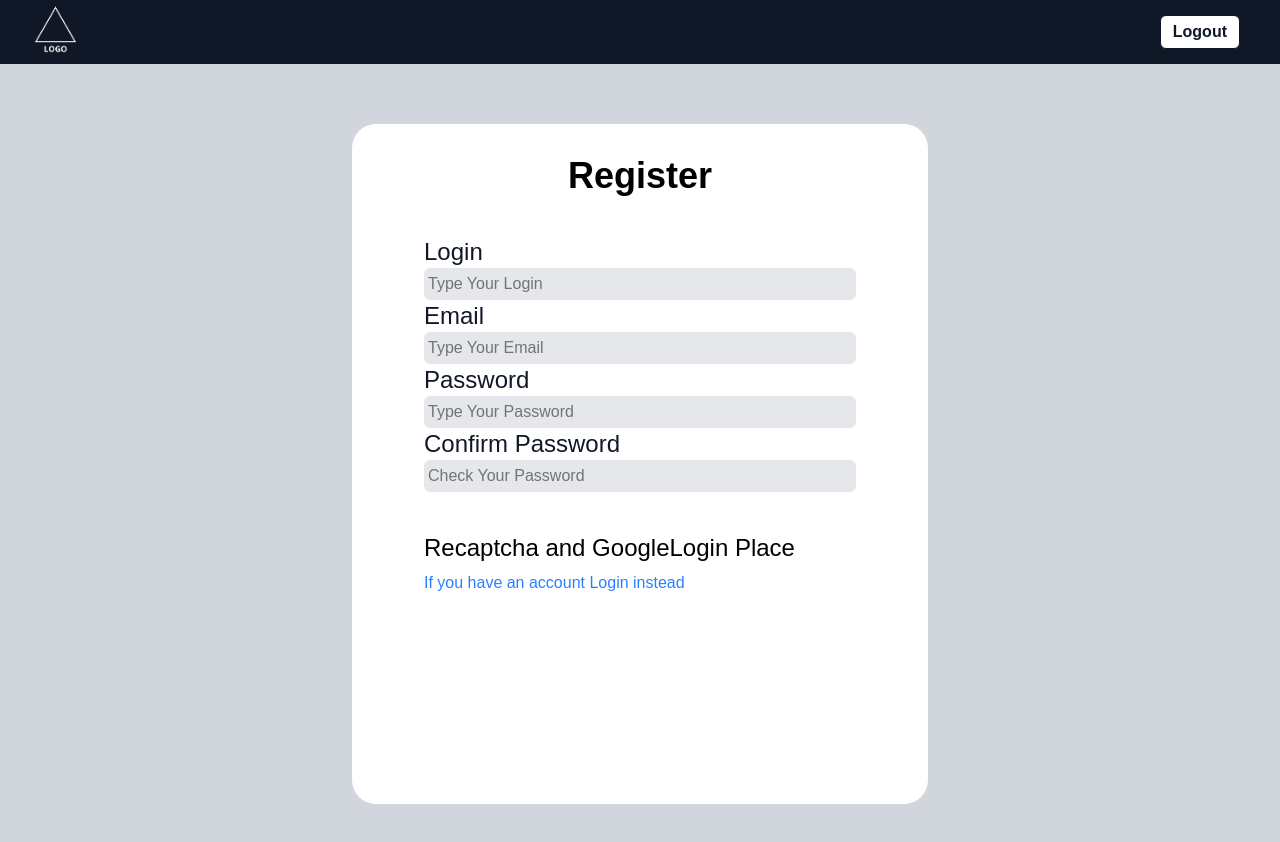
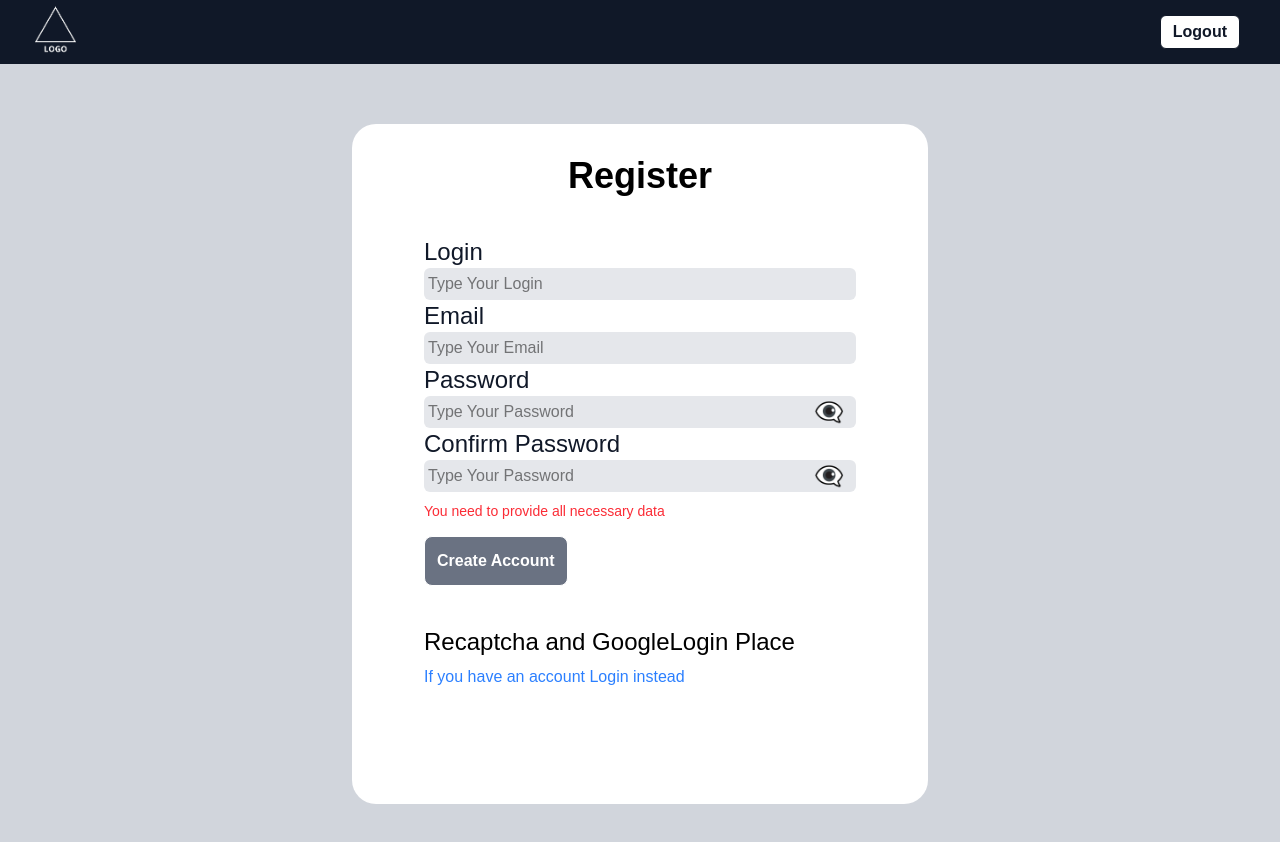
Before and after one commit to Mug56-sys/real-world-apps, a React (Vite) app in the folder Dashboard-with-Auth0/dashboard-with-auth0/: page /register in a window 1280 px wide. Shown: the top 842 px of the page. Built offline with nearby package versions, Linux system fonts and the light colour scheme.

Commit message:
Applying Firebase register capabilities to Register.tsx

```diff
--- a/Dashboard-with-Auth0/dashboard-with-auth0/src/assets/Firebase.ts
+++ b/Dashboard-with-Auth0/dashboard-with-auth0/src/assets/Firebase.ts
@@ -1,11 +1,8 @@
-// Import the functions you need from the SDKs you need
 import { initializeApp } from "firebase/app";
-import { getAnalytics } from "firebase/analytics";
-// TODO: Add SDKs for Firebase products that you want to use
-// https://firebase.google.com/docs/web/setup#available-libraries
+//import { getAnalytics } from "firebase/analytics";
+import {getAuth} from 'firebase/auth'
 
-// Your web app's Firebase configuration
-// For Firebase JS SDK v7.20.0 and later, measurementId is optional
+
 const firebaseConfig = {
   apiKey: "AIzaSyD_w5R33S9DtbXGZ4bu5nESH439UE1PfJI",
   authDomain: "dashboard-with-auth0.firebaseapp.com",
@@ -16,6 +13,6 @@ const firebaseConfig = {
   measurementId: "G-VZXWDRRSHP"
 };
 
-// Initialize Firebase
 const app = initializeApp(firebaseConfig);
-const analytics = getAnalytics(app);
+export const auth=getAuth(app)
+//const analytics = getAnalytics(app);
--- a/Dashboard-with-Auth0/dashboard-with-auth0/src/pages/Login.tsx
+++ b/Dashboard-with-Auth0/dashboard-with-auth0/src/pages/Login.tsx
@@ -1,6 +1,7 @@
 import { useState } from "react";
 import Nav from "../components/Nav";
 import { Link } from "react-router-dom";
+
 
 export default function Login() {
   const [loginChoice,SetLoginChoice]=useState('Email')
--- a/Dashboard-with-Auth0/dashboard-with-auth0/src/pages/Register.tsx
+++ b/Dashboard-with-Auth0/dashboard-with-auth0/src/pages/Register.tsx
@@ -1,7 +1,34 @@
 import Nav from "../components/Nav";
 import { Link } from "react-router-dom";
+import {auth} from '../assets/Firebase'
+import { createUserWithEmailAndPassword,sendEmailVerification } from "firebase/auth";
+import { useState } from "react";
+
 
 export default function Register() {
+  const [login,SetLogin]=useState('')
+  const [email,SetEmail]=useState('')
+  const [passwordCheck,SetPasswordCheck]=useState('')
+  const [password,SetPassword]=useState('')
+  const [showPassword,setShowPassword]=useState(false);
+  const [showPasswordCheck,setShowPasswordCheck]=useState(false);
+  const register=async()=>{
+    if(!login || !email || !passwordCheck || !password) return;
+    if(password!==passwordCheck)return;
+    if(password.length<8)return;
+    if(!email.includes('@') ) return;
+    try{
+      const userData=await createUserWithEmailAndPassword(auth,email,password)
+      await sendEmailVerification(userData.user)
+    }catch(e:unknown){
+      if(e instanceof Error){
+        alert(e.message)
+      }else{
+        alert('unexpected error')
+      }
+
+    }
+  }
   return (
     <>
       <Nav loginstatus="Logout" />
@@ -10,18 +37,42 @@ export default function Register() {
           <p className="text-4xl mt-8 font-bold">Register</p>
           <div>
             <div className=" w-[75%] mt-10 h-[500px] justify-self-center text-left text-2xl flex-row">
-              <form>
+              <form id='RegisterForm'>
               <span className="text-gray-900">Login </span>
-              <input className="text-base hover:text-black bg-gray-200 rounded-md p-1 flex w-full" type="text" placeholder="Type Your Login" />
+              <input className="text-base hover:text-black bg-gray-200 rounded-md p-1 flex w-full" type="text" placeholder="Type Your Login" value={login} onChange={(e)=>{SetLogin(e.target.value)}} />
               <span className="text-gray-900">Email </span>
-              <input className="text-base hover:text-black bg-gray-200 rounded-md p-1 flex w-full" type="password" placeholder="Type Your Email" />
+             {!email.includes('@') && email!=='' ? <span className="text-red-500 text-sm py-1">Provide real email</span>: null}
+              <input className="text-base hover:text-black bg-gray-200 rounded-md p-1 flex w-full" type="password" placeholder="Type Your Email" value={email} onChange={(e)=>{SetEmail(e.target.value)}}/>
+              {}
               <span className="text-gray-900">Password </span>
-              <input className="text-base hover:text-black bg-gray-200 rounded-md p-1 flex w-full" type="password" placeholder="Type Your Password" />
+               <div className="relative">
+              <input className="text-base hover:text-black bg-gray-200 rounded-md p-1 flex w-full pr-10"  type={showPassword ? 'text' :'password'} placeholder="Type Your Password" value={password} onChange={(e)=>{SetPassword(e.target.value);
+                setShowPassword(false);
+                setShowPasswordCheck(false);
+              }}/>
+              <button onClick={()=>setShowPassword(!showPassword)} type="button"
+              className="absolute inset-y-0 right-0 px-3 flex item-center text-gray-600 hover:text-gray-900">{showPassword ? '👁️':'👁️‍🗨️'}</button>
+              </div>
               <span className="text-gray-900">Confirm Password </span>
-              <input className="text-base hover:text-black bg-gray-200 rounded-md p-1 flex w-full" type="password" placeholder="Check Your Password" />
+              <div className="relative">
+              <input className="text-base hover:text-black bg-gray-200 rounded-md p-1 flex w-full pr-10"  type={showPasswordCheck ? 'text' :'password'} placeholder="Type Your Password" value={passwordCheck} onChange={(e)=>{SetPasswordCheck(e.target.value);
+                setShowPassword(false);
+                setShowPasswordCheck(false);
+              }}/>
+              {(password!==passwordCheck) &&password!='' ? <><span className="text-red-500 text-sm py-1">Your passwords need to be equal</span><br/></> : null}
+
+              {(password.length<8)&&password!=''? <><span className="text-red-500 text-sm py-1">Password needs to be longer or equal to eight characters</span><br/></>: null}
+
+              {(!login || !email || !passwordCheck || !password)? <span className="text-red-500 text-sm py-1">You need to provide all necessary data</span>: null}
+
+              <button onClick={()=>setShowPasswordCheck(!showPasswordCheck)} type="button"
+              className="absolute inset-y-0 right-0 px-3 flex item-center text-gray-600 hover:text-gray-900">{showPasswordCheck ? '👁️':'👁️‍🗨️'}</button>
+              </div>
+              <button type="submit" className="bg-gray-500 text-white text-base border rounded-lg p-3 mt-3 font-bold hover:bg-gray-400 cursor-pointer" id='RegisterForm' onClick={(e)=>{e.preventDefault(); register()}}>Create Account</button>
 
               <div className="mt-10">Recaptcha and GoogleLogin Place</div>
               <Link to={'/login'} className="mt-12 text-base text-blue-500 cursor-pointer hover:underline">If you have an account Login instead</Link>
+
               </form>
             </div>
 
```
